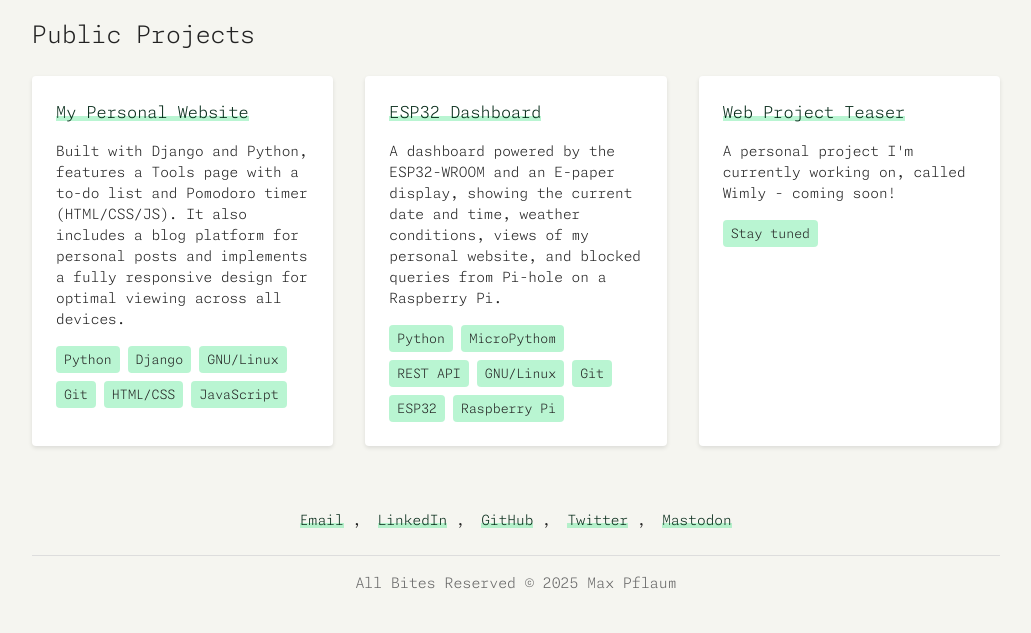
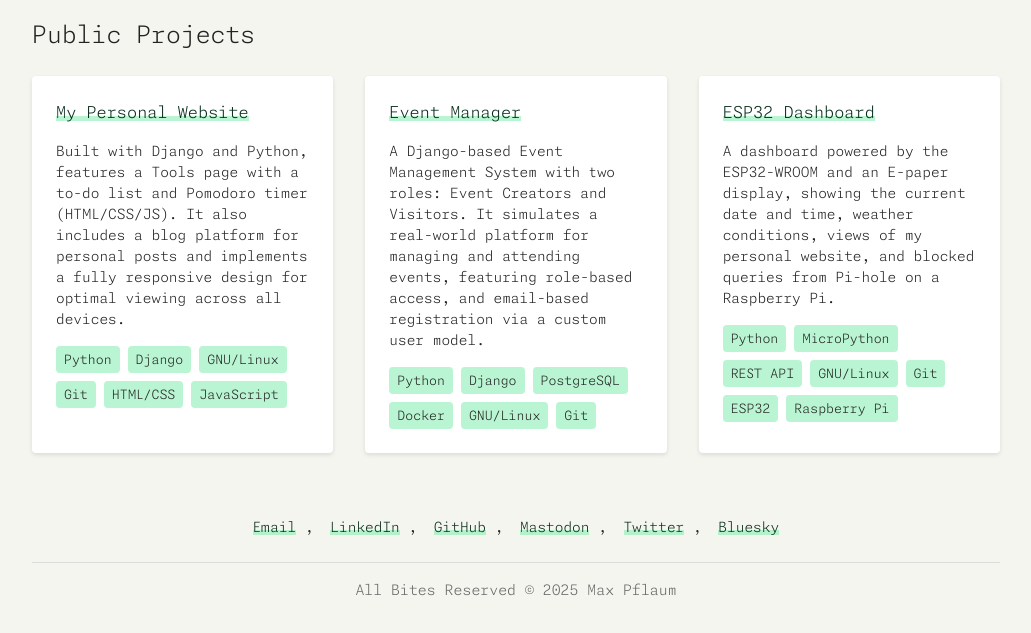
Before and after one commit to pflaumax/personal_website, a Django app: page /projects/ in a window 1280 px wide. Shown: the part 201-834 px from the top of the page, without its empty margins (124-1155 px from the left). Before the commit the page ends 790 px from the top, so only its background shows below. Run offline with Django 5.2, Linux system fonts and the light colour scheme; data comes from the database, SQL or seed files in the repository; parts of the project's set-up code (start-up, migrations or seed data) failed here and were passed over.

Commit message:
update projects page

```diff
--- a/website_app/templates/website_app/base.html
+++ b/website_app/templates/website_app/base.html
@@ -49,11 +49,15 @@
             <a href="https://github.com/pflaumax" target="_blank" rel="noopener noreferrer">GitHub</a>
           </li>
           <li class="inline-list-item">
+            <a href="https://hachyderm.io/@fau" target="_blank" rel="noopener noreferrer">Mastodon</a>
+          </li>
+          <li class="inline-list-item">
             <a href="https://x.com/pflaumax" target="_blank" rel="noopener noreferrer">Twitter</a>
           </li>
           <li class="inline-list-item">
-            <a href="https://hachyderm.io/@fau" target="_blank" rel="noopener noreferrer">Mastodon</a>
+            <a href="https://bsky.app/profile/pflaumax.dev" target="_blank" rel="noopener noreferrer">Bluesky</a>
           </li>
+
         </ul>
       </div>
       <div class="footer-divider"></div>
--- a/website_app/templates/website_app/contact.html
+++ b/website_app/templates/website_app/contact.html
@@ -18,7 +18,7 @@
 
     <div class="contact-method">
       <h3>Elsewhere</h3>
-      <a href="https://fosstodon.org/@pflaumax" target="_blank" rel="noopener noreferrer" class="contact-link">Mastodon</a>|<a href="https://x.com/pflaumax" target="_blank" rel="noopener noreferrer" class="contact-link">Twitter</a>
+      <a href="https://fosstodon.org/@pflaumax" target="_blank" rel="noopener noreferrer" class="contact-link">Mastodon</a>|<a href="https://x.com/pflaumax" target="_blank" rel="noopener noreferrer" class="contact-link">Twitter</a>|<a href="https://bsky.app/profile/pflaumax.dev" target="_blank" rel="noopener noreferrer" class="contact-link">Bluesky</a>
     </div>
   </div>
 
--- a/website_app/templates/website_app/projects.html
+++ b/website_app/templates/website_app/projects.html
@@ -22,12 +22,28 @@
 
     <article class="project-card">
       <h3 class="project-title">
+        <a href="https://github.com/pflaumax/event_manager" target="_blank" rel="noopener noreferrer">Event Manager</a>
+      </h3>
+      <p class="project-description">A Django-based Event Management System with two roles: Event Creators and Visitors. It simulates a real-world platform for managing and attending events, featuring role-based access, and email-based registration via a custom user model.
+      </p>
+      <div class="project-tech">
+        <span class="tech-badge">Python</span>
+        <span class="tech-badge">Django</span>
+        <span class="tech-badge">PostgreSQL</span>
+        <span class="tech-badge">Docker</span>
+        <span class="tech-badge">GNU/Linux</span>
+        <span class="tech-badge">Git</span>
+      </div>
+    </article>
+
+    <article class="project-card">
+      <h3 class="project-title">
         <a href="https://github.com/pflaumax/esp32_dashboard" target="_blank" rel="noopener noreferrer">ESP32 Dashboard</a>
       </h3>
       <p class="project-description">A dashboard powered by the ESP32-WROOM and an E-paper display, showing the current date and time, weather conditions, views of my personal website, and blocked queries from Pi-hole on a Raspberry Pi.</p>
       <div class="project-tech">
         <span class="tech-badge">Python</span>
-        <span class="tech-badge">MicroPythom</span>
+        <span class="tech-badge">MicroPython</span>
         <span class="tech-badge">REST API</span>
         <span class="tech-badge">GNU/Linux</span>
         <span class="tech-badge">Git</span>
@@ -36,17 +52,6 @@
       </div>
     </article>
 
-    <article class="project-card">
-      <h3 class="project-title">
-        <a href="https://github.com/pflaumax" target="_blank" rel="noopener noreferrer">Web Project Teaser</a>
-      </h3>
-      <p class="project-description">A personal project I'm currently working on, called Wimly - coming soon!</p>
-      <div class="project-tech">
-        <span class="tech-badge">Stay tuned</span>
-      </div>
-    </article>
-
-
   </div>
 </section>
 
```
